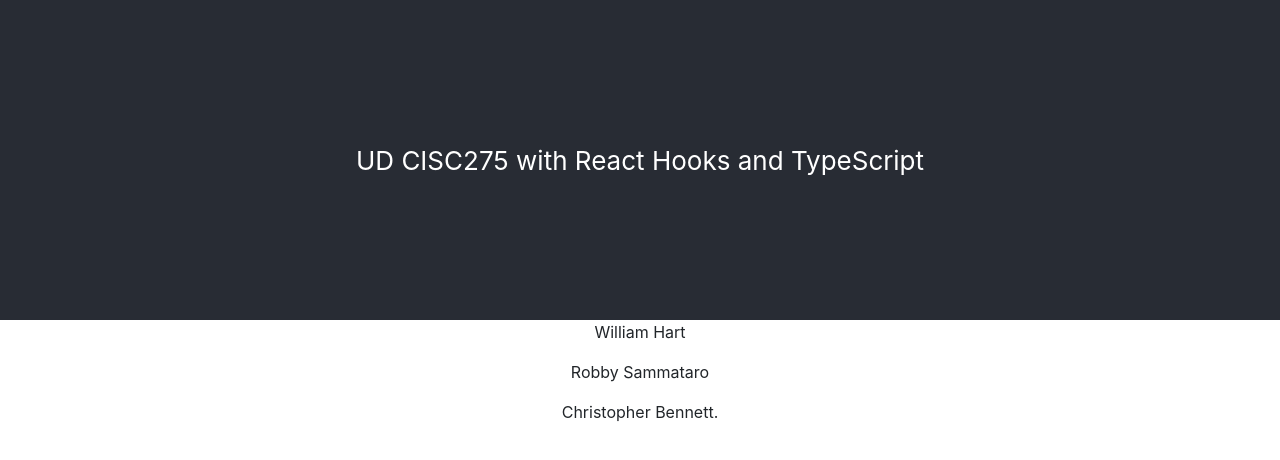
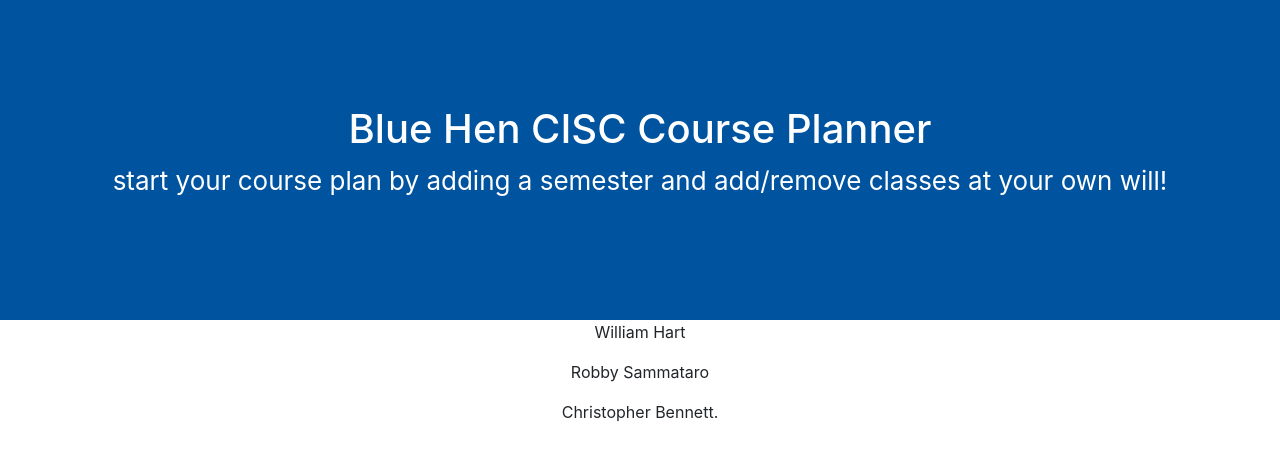
Before and after one commit to UD-CISC275-S22/cis-scheduler-team-16, a React (Create React App) app: page / in a window 1280 px wide. Shown: the top 460 px of the page. Built offline with nearby package versions, Linux system fonts and the light colour scheme.

Commit message:
created header

```diff
--- a/src/App.css
+++ b/src/App.css
@@ -15,7 +15,7 @@
 
 .App-header {
     width: 100%;
-    background-color: #282c34;
+    background-color: #00539f;
     min-height: 40vh;
     display: flex;
     flex-direction: column;
--- a/src/App.tsx
+++ b/src/App.tsx
@@ -5,7 +5,12 @@ function App(): JSX.Element {
     return (
         <div className="App">
             <header className="App-header">
-                UD CISC275 with React Hooks and TypeScript
+                <h1> Blue Hen CISC Course Planner </h1>
+                <p>
+                    {" "}
+                    start your course plan by adding a semester and add/remove
+                    classes at your own will!
+                </p>
             </header>
             <p> William Hart </p>
             <p> Robby Sammataro </p>
```
